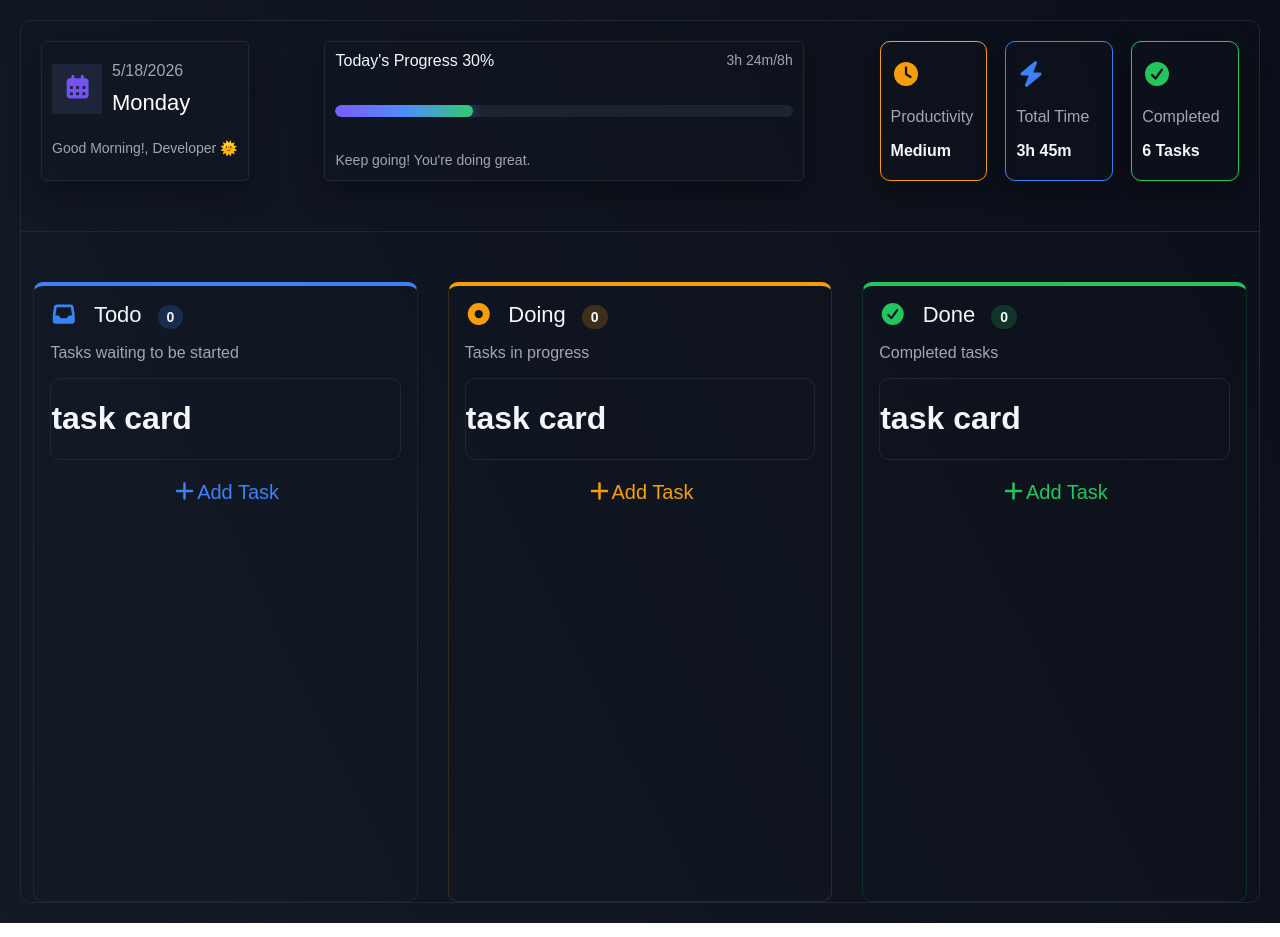
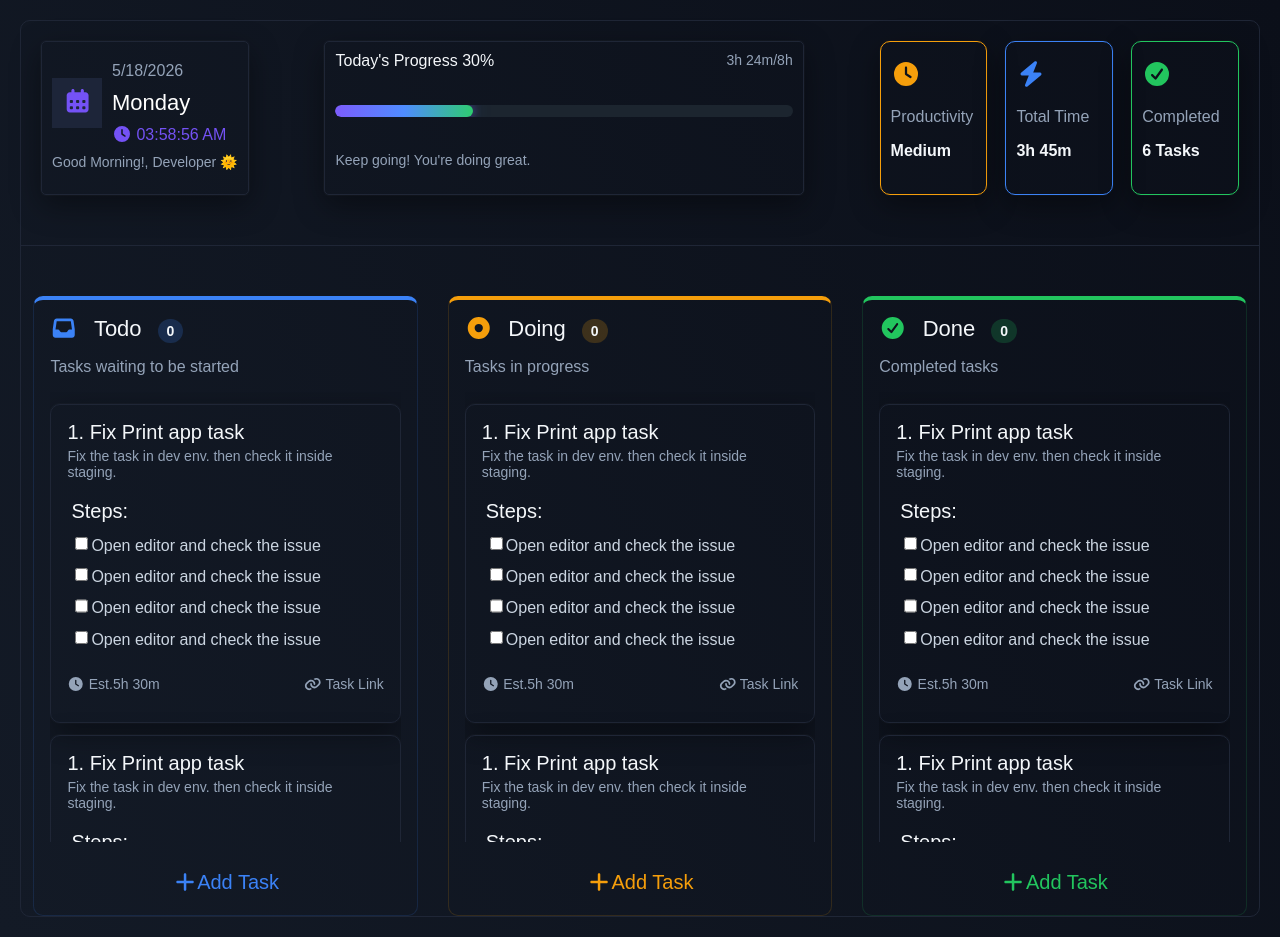
Before and after one commit to AnandRP2030/Task-Manager-Dashboard, a React (Vite) app in the folder client/: page / in a window 1280 px wide. Built offline with nearby package versions, Linux system fonts and the light colour scheme.

Commit message:
Feat: Task card UI development

```diff
--- a/client/index.html
+++ b/client/index.html
@@ -2,9 +2,8 @@
 <html lang="en">
   <head>
     <meta charset="UTF-8" />
-    <link rel="icon" type="image/svg+xml" href="./public/task-favi.png" />
+    <link rel="icon" type="image/svg+xml" href="./public/clock.gif" />
     <meta name="viewport" content="width=device-width, initial-scale=1.0" />
-
     <title>Task Manager</title>
   </head>
   <body>
--- a/client/src/components/headerDate/headerDate.css
+++ b/client/src/components/headerDate/headerDate.css
@@ -25,8 +25,8 @@
     margin: 10px 0;
 }
 
-.header-date .date {
-
+.header-date .time {
+    color: #7452f5;
 }
 
 .header-date .day {
--- a/client/src/components/headerDate/headerDate.jsx
+++ b/client/src/components/headerDate/headerDate.jsx
@@ -1,5 +1,6 @@
 import { FontAwesomeIcon } from "@fortawesome/react-fontawesome";
-import { faCalendarDays } from "@fortawesome/free-solid-svg-icons";
+import { faCalendarDays, faClock } from "@fortawesome/free-solid-svg-icons";
+import { useState, useEffect } from "react";
 import './headerDate.css';
 
 const getCurrentDate = () => {
@@ -10,7 +11,11 @@ const getCurrentDate = () => {
         day: today.toLocaleDateString("en-US", {
             weekday: "long"
         }),
-        time: 0
+        time: today.toLocaleTimeString([], {
+            hour: "2-digit",
+            minute: "2-digit",
+            second: "2-digit"
+        })
     }
 }
 
@@ -21,15 +26,29 @@ const getWelcomeMsg = () => {
     }
 
     if (hour < 18) {
-        return "Good Afternoon!, Developer 🥱";
+        return "Good Afternoon!, Developer ☺️";
     }
 
     return "Good Evening!, Developer ☕";
 }
 
+const _1Sec = 1000;
+
 export const HeaderDate = () => {
-    const currDate = getCurrentDate();
+    const [currDate, setCurrDate] = useState(getCurrentDate());
     const welcomeMsg = getWelcomeMsg();
+
+    useEffect(() => {
+        const interval = setInterval(() => {
+            setCurrDate(getCurrentDate());
+        }, _1Sec);
+
+        // Cleanup
+        return () => {
+            clearInterval(interval);
+        }
+
+    }, [])
 
     return (
         <div className="header-date-container box-shadow">
@@ -40,13 +59,16 @@ export const HeaderDate = () => {
                     </div>
                 </div>
                 <div className="header-date">
-                    <p className="gray-text date"> {currDate.date}</p>
+                    <p className="primary-gray date"> {currDate.date}</p>
                     <p className="day"> {currDate.day} </p>
+                    <p className="time">
+                        <FontAwesomeIcon icon={faClock} /> {currDate.time}
+                    </p>
                 </div>
             </div>
 
             <div>
-                <p className="sm-text gray-text">{welcomeMsg}</p>
+                <p className="fs-3 primary-gray mt-0">{welcomeMsg}</p>
             </div>
         </div>
     )
--- a/client/src/components/progressBar/progressBar.jsx
+++ b/client/src/components/progressBar/progressBar.jsx
@@ -16,7 +16,7 @@ export const ProgressBar = () => {
                 <div>
                     Today's Progress {progressTime.completedPercentage}%
                 </div>
-                <div className="sm-text gray-text">
+                <div className="fs-3 primary-gray">
                     <span>{progressTime.completedHours}h {progressTime.completedMinutes}m</span>
                     <span>/</span>
                     <span>{progressTime.totalHours}h</span>
@@ -29,7 +29,7 @@ export const ProgressBar = () => {
                 }}> </div>
             </div>
 
-            <div className="sm-text gray-text progress-text">
+            <div className="fs-3 primary-gray progress-text">
                 <p>Keep going! You're doing great.</p>
             </div>
         </div>
--- a/client/src/components/taskCard/taskCard.css
+++ b/client/src/components/taskCard/taskCard.css
@@ -0,0 +1,14 @@
+.task-card {
+    position: relative;
+}
+
+.task-title {
+    font-size: 20px;
+    margin: 0;
+}
+
+.task-steps {
+    line-height: 1.7;
+    overflow: auto;
+    max-height: 160px;
+}
--- a/client/src/components/taskCard/taskCard.jsx
+++ b/client/src/components/taskCard/taskCard.jsx
@@ -1,14 +1,60 @@
+import { FontAwesomeIcon } from '@fortawesome/react-fontawesome';
 import './taskCard.css';
+import { faClock, faLink } from '@fortawesome/free-solid-svg-icons';
 
 export const TaskCard = () => {
+    const taskCount = 1;
+    const title = "Fix Print app task";
+    const description = "Fix the task in dev env. then check it inside staging.";
+    const link = "https://www.google.com";
+
+    const steps = [
+        "Open editor and check the issue",
+        "Open editor and check the issue",
+        "Open editor and check the issue",
+        "Open editor and check the issue",
+        "Open editor and check the issue",
+        "Open editor and check the issue",
+        "Open editor and check the issue",
+        "Open editor and check the issue",
+        "Open editor and check the issue",
+        "Open editor and check the issue",
+        "Open editor and check the issue",
+        "Open editor and check the issue",
+        "Open editor and check the issue",
+        "Check how to recreate this issue in dev env."
+    ]
+
+    const estimatedTime = {
+        hour: 5,
+        min: 30
+    }
+
+    const completedTime = {
+        hour: 0,
+        min: 0
+    }
+
     return (
-        <div className="box-border curved-border p-5">
-            <h1> task card</h1>
-            <div>
+        <div className="task-card box-border curved-border p-1 box-shadow cursor-grab mt-3">
+            <p className="task-title">{taskCount}. {title} </p>
+            <p className="primary-gray fs-3 mt-1"> {description} </p>
 
+            <div className='ml-1 task-steps'>
+                <p className="task-steps-title fs-5 my-0">Steps: </p>
+                    {steps.map((d) => {
+                        return <div className="flex cursor-pointer">
+                            <input type="checkbox" />
+                            <div className="secondary-gray mt-1 fs-4"> {d} </div>
+                        </div>
+                    })}
             </div>
-            <div className="card-footer">
 
+            <div className="card-footer flex primary-gray fs-3 justify-content-between mt-2">
+                <p> <FontAwesomeIcon icon={faClock} /> Est.{estimatedTime.hour}h {estimatedTime.min}m </p>
+                <p>
+                    <a href={link} className='primary-gray'><FontAwesomeIcon icon={faLink} /> Task Link </a>
+                </p>
             </div>
         </div>
     )
--- a/client/src/components/taskContainer/taskContainer.css
+++ b/client/src/components/taskContainer/taskContainer.css
@@ -1,10 +1,12 @@
-.taskContainer {
-    height: 620px;
+.task-container {
+    height: 700px;
     max-height: 620px;
     width: 33%;
     border-radius: 10px;
     padding: 16px;
     box-sizing: border-box;
+    position: relative;
+    overflow: hidden;
 }
 
 .task-title-row {
@@ -17,6 +19,11 @@
     border-radius: 999px;
     font-weight: 600;
     font-size: 14px;
+}
+
+.task-cards-container {
+    overflow: auto;
+    height: 450px;
 }
 
 .empty-container {
@@ -34,7 +41,15 @@
     padding: 20px;
 }
 
-.empty-add-task-btn {
+.add-task-btn-container{
+    position: absolute;
+    bottom: 20px;
+    left: 50%;
+    transform: translateX(-50%);
+    width: fit-content;
+}
+
+.add-task-btn {
     background: none;
     color: white;
     border: none;
--- a/client/src/components/taskContainer/taskContainer.jsx
+++ b/client/src/components/taskContainer/taskContainer.jsx
@@ -5,14 +5,15 @@ import { TaskCard } from "../taskCard/taskCard";
 
 export const TaskContainer = (props) => {
     const { taskUI } = props;
-    const {title, description, emptyText, icon, headerIcon, color} = taskUI;
+    const { title, description, emptyText, icon, headerIcon, color } = taskUI;
     const count = 0;
+    const isTasksEmpty = false;
 
     return (
-        <div className="taskContainer" style={{border: `1px solid rgba(${color}, 0.15)`, borderTop: `4px solid rgb(${color})`}}>
+        <div className="task-container" style={{ border: `1px solid rgba(${color}, 0.15)`, borderTop: `4px solid rgb(${color})` }}>
             <div className="flex task-title-row">
-                <div style={{color: `rgb(${color})`}}>
-                    <FontAwesomeIcon icon={headerIcon}/>
+                <div style={{ color: `rgb(${color})` }}>
+                    <FontAwesomeIcon icon={headerIcon} />
                 </div>
 
                 <span>
@@ -20,24 +21,30 @@ export const TaskContainer = (props) => {
                 </span>
 
                 <div>
-                    <span style={{backgroundColor: `rgba(${color}, 0.20)`}}>{count}</span>
+                    <span style={{ backgroundColor: `rgba(${color}, 0.20)` }}>{count}</span>
                 </div>
 
             </div>
-            <p className="gray-text">{description}</p>
-            <div>
-                {/* <EmptyContainer emptyText={emptyText} icon={icon} color={color}/> */}
-            </div>
+            <p className="primary-gray">{description}</p>
+            {isTasksEmpty ?
+                <div>
+                    <EmptyContainer emptyText={emptyText} icon={icon} color={color} />
+                </div> :
 
-            <div className="task-cards-container">
-                <TaskCard />
-            </div>
+                <div className="task-cards-container">
+                    <TaskCard />
+                    <TaskCard />
+                    <TaskCard />
+                    <TaskCard />
+                    <TaskCard />
+                </div>
+            }
 
-            <div className="flex w-100 m-auto justify-content-center mt-20">
-                <button className="empty-add-task-btn" style={{
+            <div className="add-task-btn-container">
+                <button className="add-task-btn" style={{
                     color: `rgb(${color})`
                 }}>
-                    <FontAwesomeIcon icon={faPlus}/>
+                    <FontAwesomeIcon icon={faPlus} />
                     Add Task
                 </button>
             </div>
@@ -46,16 +53,16 @@ export const TaskContainer = (props) => {
 }
 
 export const EmptyContainer = (props) => {
-    const {emptyText, icon, color} = props;
+    const { emptyText, icon, color } = props;
     return <div className="empty-container box-border curved-border flex justify-content-center align-items-center flex-direction-column">
         <div className="empty-icon-box rounded-border" style={{
             border: `1px dotted rgba(${color}, 0.60)`,
             color: `rgb(${color})`
         }}>
-            <FontAwesomeIcon icon={icon} fontSize={25}/>
+            <FontAwesomeIcon icon={icon} fontSize={25} />
         </div>
         <p className="no-task-text">No tasks yet</p>
-        <p className="gray-text">
+        <p className="primary-gray">
             {emptyText}
         </p>
 
--- a/client/src/components/taskInfo/taskBox.jsx
+++ b/client/src/components/taskInfo/taskBox.jsx
@@ -16,7 +16,7 @@ export const TaskBox = (props) => {
                 <FontAwesomeIcon icon={icon} color={color} fontSize={24}/>
             </div>
 
-            <p className="gray-text task-box-title">{title}</p>
+            <p className="primary-gray task-box-title">{title}</p>
             <strong style={{borderColor: color}}>
                 {value}
             </strong>
--- a/client/src/style/globals.css
+++ b/client/src/style/globals.css
@@ -1,4 +1,30 @@
 body {
   padding: 0;
   margin: 0;
+  box-sizing: border-box;
 }
+
+a {
+  text-decoration: none;
+}
+
+/* Entire scrollbar */
+::-webkit-scrollbar {
+  width: 8px;
+}
+
+/* Background track */
+::-webkit-scrollbar-track {
+  background: transparent;
+}
+
+/* Scroll thumb */
+::-webkit-scrollbar-thumb {
+  background: #334155;
+  border-radius: 999px;
+}
+
+/* Hover effect */
+::-webkit-scrollbar-thumb:hover {
+  background: #475569;
+}
--- a/client/src/style/utilities.css
+++ b/client/src/style/utilities.css
@@ -26,14 +26,38 @@
 }
 
 /* colors */
-.gray-text {
-  color: #a2a6ae;
+.primary-gray {
+  color: #94A3B8;
 }
 
-/* text  */
+.secondary-gray {
+  color: #CBD5E1;
+}
 
-.sm-text {
+/* font size  */
+
+.fs-1 {
+  font-size: 8px;
+}
+
+.fs-2 {
+  font-size: 12px;
+}
+
+.fs-3 {
   font-size: 14px;
+}
+
+.fs-4 {
+  font-size: 16px;
+}
+
+.fs-5 {
+  font-size: 20px;
+}
+
+.fs-6 {
+  font-size: 22px;
 }
 
 /* shadow  */
@@ -42,6 +66,10 @@
   box-shadow:
     0 0 0 1px rgba(255,255,255,0.02),
     0 10px 30px rgba(0,0,0,0.4);
+}
+
+.border-box {
+  box-sizing: border-box;
 }
 
 /* border  */
@@ -71,9 +99,56 @@
   margin: auto;
 }
 
+.mt-1 {
+  margin-top: 4px;
+}
+
 .mt-20 {
   margin-top: 20px;
 }
+
+.ml-1 {
+  margin-left: 4px;
+}
+
+.ml-2 {
+  margin-left: 8px;
+}
+
+.ml-3 {
+  margin-left: 12px;
+}
+
+.ml-4 {
+  margin-left: 16px;
+}
+
+
+.my-0 {
+  margin-top: 0;
+  margin-bottom: 0;
+}
+
+.mt-0 {
+  margin-top: 0;
+}
+
+.mt-1 {
+  margin-top: 4px;
+}
+
+.mt-2 {
+  margin-top: 8px;
+}
+
+.mt-3 {
+  margin-top: 12px;
+}
+
+.mt-4 {
+  margin-top: 16px;
+}
+
 
 /* padding  */
 
@@ -92,3 +167,12 @@
 .p-4 {
   padding: 4rem;
 }
+
+/* cursor  */
+.cursor-pointer {
+  cursor: pointer;
+}
+
+.cursor-grab {
+  cursor: grab;
+}
```
Also changed, not shown: client/public/clock.gif (added), client/public/task-favi.png (deleted).
